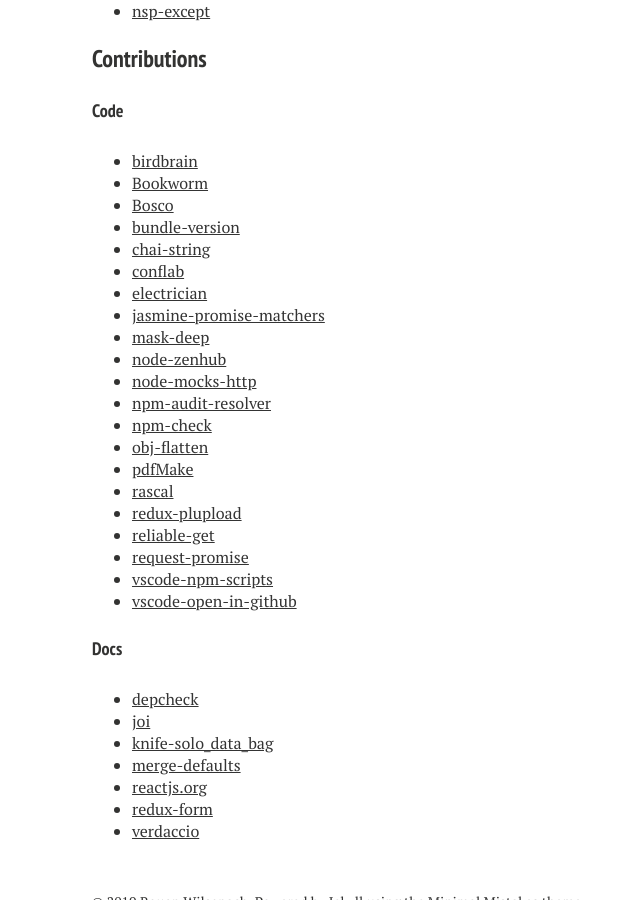
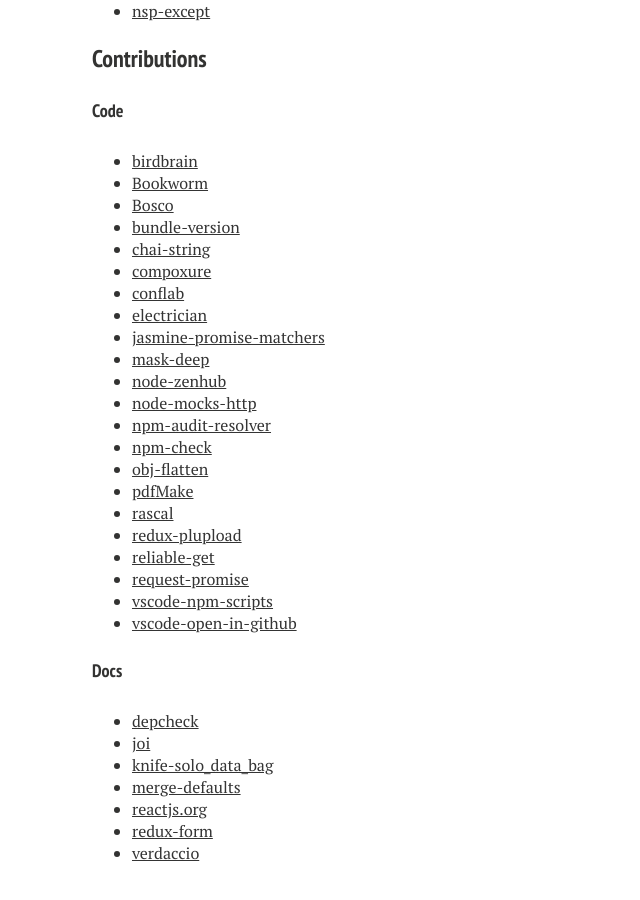
Before and after one commit to rouanw/rouanw.github.io, a Jekyll site: the page built from open-source/index.md, in a window 1280 px wide and 900 px high, scrolled down 3027 px. Shown: the whole window, without its empty margins (228-868 px from the left). Built offline with Jekyll 4.4.1, drawn with Linux system fonts in a browser that asks for light colours; nearby versions of some CDN libraries; some web fonts are replaced; comment, search, counter and statistics services are not loaded.

Commit message:
add compoxure

```diff
--- a/open-source/index.md
+++ b/open-source/index.md
@@ -44,6 +44,7 @@ Here are a few open source projects to which [I've contributed](#contributions)
 - [Bosco](https://github.com/tes/bosco/commits?author=rouanw)
 - [bundle-version](https://github.com/tes/bundle-version/commits?author=rouanw)
 - [chai-string](https://github.com/onechiporenko/chai-string/commits?author=rouanw)
+- [compoxure](https://github.com/tes/compoxure/commits?author=rouanw)
 - [conflab](https://github.com/tes/conflab/commits?author=rouanw)
 - [electrician](https://github.com/tes/electrician/commits?author=rouanw)
 - [jasmine-promise-matchers](https://github.com/bvaughn/jasmine-promise-matchers/commits?author=rouanw)
```
